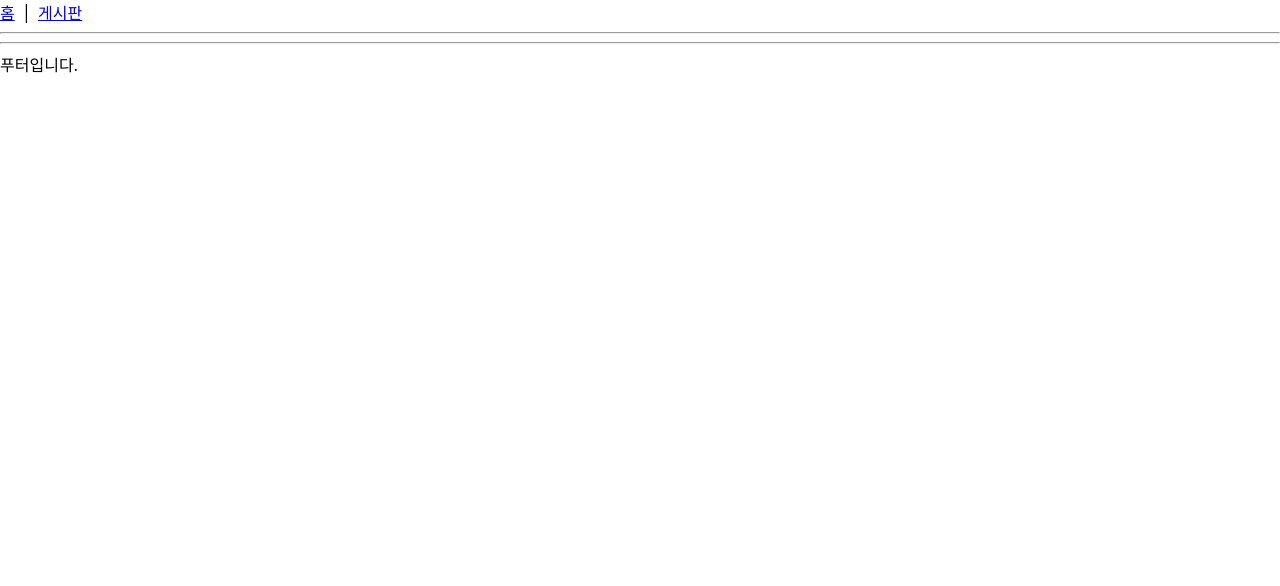
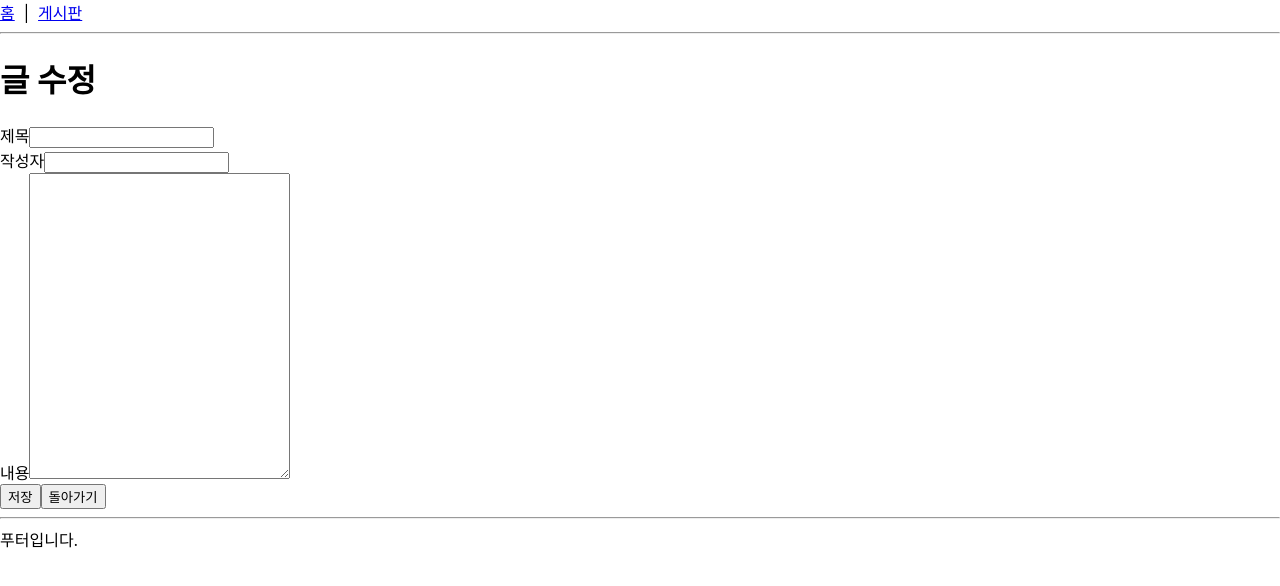
Before and after one commit to DAMHEE-K/Community, a React (Create React App) app in the folder front/client/: page /write in a window 1280 px wide. Before the commit this address had no page. Shown: the top 586 px of the page. Built offline with nearby package versions, Linux system fonts and the light colour scheme.

Commit message:
react 글 삭제/수정 추가
react 글 삭제/수정 추가

```diff
--- a/front/client/src/App.js
+++ b/front/client/src/App.js
@@ -4,6 +4,8 @@ import BoardList from './routes/BoardList';
 import Home from "./routes/Home";
 import React from 'react';
 import BoardDetail from './routes/BoardDetail';
+import BoardWrite from './routes/BoardWrite';
+import BoardUpdate from './routes/BoardUpdate';
 
 function App() {
   return (
@@ -11,6 +13,8 @@ function App() {
       <Route path="/" element={<Home />}/>
       <Route path="/board" element={<BoardList/>} />
       <Route path="/board/:foodId" element={<BoardDetail/>} />
+      <Route path="/write" element={<BoardWrite />} />
+      <Route path="/update/:foodId" element={<BoardUpdate />} />
     </Routes>
   );
 }
--- a/front/client/src/component/Board.js
+++ b/front/client/src/component/Board.js
@@ -1,18 +1,44 @@
+import axios from "axios";
 import React from "react";
-import {Link} from "react-router-dom";
+import { useNavigate } from "react-router-dom";
 
-const Board = ({ foodId, foodTitle, userId, foodCreatedAt, foodContent, images }) => {
+const Board = ({ foodId, foodTitle, userId, foodCreatedAt, foodContent }) => {
+    const navigate = useNavigate();
+
+    const updateBoard = () => {
+        navigate('/update/' + foodId);
+    };
+
+    const deleteBoard = async() => {
+        if(window.confirm("게시글을 정말 삭제하시겠습니까?")) {
+            await axios.delete(`//localhost:5000/api/foodboards/${foodId}`).then((resp) => {
+                alert("삭제되었습니다. 게시글 목록으로 이동합니다.");
+                navigate('/board');
+            });
+        }
+    };
+
+    const backToList = () => {
+        navigate('/board')
+    };
+
     return(
+    <div>
         <div>
             <h1>{foodTitle}</h1>
+            <p>글 번호 : {foodId}</p>
             <p>작성자 : {userId}</p>
             <p>작성일시 : {foodCreatedAt}</p>
-            <p>첨부파일 :</p>
             <hr />
             <div>{foodContent}</div>
             <hr />
-            <Link to="/">돌아가기</Link>
         </div>
+        <div>
+            <button onClick={updateBoard}>수정</button>
+            <button onClick={deleteBoard}>삭제</button>
+            <button onClick={backToList}>목록</button>
+        </div>
+    </div>
     );
 };
 
--- a/front/client/src/component/Td.js
+++ b/front/client/src/component/Td.js
@@ -3,15 +3,16 @@ import { Link } from "react-router-dom";
 
 const Td = ({board}) => {
     return (
-        <>
-
         <tr>
             <td>{board.foodId}</td>
-            <Link to={`/board/${board.foodId}`}><td>{board.foodTitle}</td></Link>
+            <td>
+                <Link to={`/board/${board.foodId}`}>
+                    {board.foodTitle}
+                </Link>
+            </td>
             <td>{board.userId}</td>
             <td>{board.foodCreatedAt}</td>
         </tr>
-        </>
     )
 }
 
--- a/front/client/src/routes/BoardDetail.js
+++ b/front/client/src/routes/BoardDetail.js
@@ -10,7 +10,6 @@ const BoardDetail = () => {
     const getBoard = async() => {
         const resp = await axios.get(`//localhost:5000/api/foodboards/${foodId}`);
         const data = resp.data;
-        console.log(data);
         setBoard(data);
         setLoading(false);
     }
--- a/front/client/src/routes/BoardList.js
+++ b/front/client/src/routes/BoardList.js
@@ -1,8 +1,10 @@
 import React, { useEffect, useState } from 'react';
+import { Link, Navigate, useNavigate } from 'react-router-dom';
 import axios from "axios";
 import Tr from "../component/Tr";
 
 const BoardList = () => {
+  const navigate = useNavigate();
   const [boardList, setBoardList] = useState([]);
 
   const getBoardList = async () => {
@@ -14,6 +16,10 @@ const BoardList = () => {
     } catch (error) {
       console.error('데이터 오류 발생:', error);
     }
+  }
+
+  const writeBoard = () => {
+    navigate('/write');
   }
 
   useEffect(() => {
@@ -34,6 +40,9 @@ const BoardList = () => {
             </thead>
             <Tr boardList={boardList} />
         </table>
+        <div>
+          <button onClick={writeBoard}>글쓰기</button>
+        </div>
     </div>
   );
 };
--- /dev/null
+++ b/front/client/src/routes/BoardUpdate.js
@@ -0,0 +1,94 @@
+import React, { useEffect, useState } from "react";
+import { useNavigate, useParams } from 'react-router-dom';
+import axios from 'axios';
+
+const BoardUpdate = () => {
+    const navigate = useNavigate();
+    const { foodId } = useParams();
+    const [board, setBoard] = useState({
+        foodTitle: '',
+        userId: '',
+        foodContent: ''
+    });
+
+    const { foodTitle, userId, foodContent } = board;
+
+    console.log(board);
+
+    const onChange = (event) => {
+        const { value, name } = event.target;
+        setBoard({
+            ...board,
+            [name] : value,
+        });
+    };
+
+    const getBoard = async() => {
+        const resp = await axios.get(`//localhost:5000/api/foodboards/${foodId}`)
+        const data = resp.data;
+        setBoard(data);
+    };
+
+    const updateBoard = async() => {
+        const formData = new FormData();
+        formData.append('foodTitle', foodTitle);
+        formData.append('foodContent', foodContent);
+        formData.append('foodUserId', userId);
+
+        await axios.patch(`//localhost:5000/api/foodboards/${foodId}`,
+        formData,
+        {
+            headers: {
+                'Content-Type' : 'multipart/form-data'
+            },
+        }).then((resp) => {
+            alert("수정되었습니다.");
+            navigate('/board/' + foodId);
+        });
+    };
+
+    const backToDetail = () => {
+        navigate('/board/' + foodId);
+    };
+
+    useEffect(() => {
+        getBoard();
+    }, []);
+
+    return (
+        <div>
+            <div>
+                <h1>글 작성</h1>
+            </div>
+            <div>
+                <span>제목</span>
+                <input type="text" name="foodTitle" value={foodTitle} onChange={onChange} />
+            </div>
+            <div>
+                <span>작성자</span>
+                <input
+                    type="text"
+                    name="foodUserId"
+                    value={userId}
+                    readOnly={true}
+                />
+            </div>
+            <div>
+                <span>내용</span>
+                <textarea
+                    name="foodContent"
+                    cols="30"
+                    rows="20"
+                    value={foodContent}
+                    onChange={onChange}
+                ></textarea>
+            </div>
+            <div>
+                <button onClick={updateBoard}>수정</button>
+                <button onClick={backToDetail}>취소</button>
+            </div>
+        </div>
+    )
+}
+
+export default BoardUpdate;
--- /dev/null
+++ b/front/client/src/routes/BoardWrite.js
@@ -0,0 +1,82 @@
+import React, { useState } from "react";
+import { useNavigate } from "react-router-dom";
+import axios from "axios";
+
+const BoardWrite = () => {
+    const navigate = useNavigate();
+
+    const [board, setBoard] = useState({
+        foodTitle : '',
+        foodContent : '',
+    });
+
+
+    const onChange = (event) => {
+        const { value, name } = event.target;
+        setBoard({
+            ...board,
+            [name] : value,
+        });
+    };
+
+    const { foodContent, foodTitle, foodUserId } = board;
+
+    const saveBoard = async() => {
+        const formData = new FormData();
+        formData.append('foodTitle', foodTitle);
+        formData.append('foodContent', foodContent);
+        formData.append('foodUserId', foodUserId);
+
+        await axios.post(`//localhost:5000/api/foodboards`,
+            formData,
+            {
+                headers: {
+                    'Content-Type' : 'multipart/form-data'
+                },
+            }
+        ).then((resp) => {
+            alert("게시글이 등록되었습니다.");
+            navigate('/board');
+        });
+    };
+
+    const backToList = () => {
+        navigate('/board');
+    };
+
+    return (
+        <div>
+            <div>
+                <h1>글 수정</h1>
+            </div>
+            <div>
+                <span>제목</span>
+                <input type="text" name="foodTitle" value={foodTitle} onChange={onChange} />
+            </div>
+            <div>
+                <span>작성자</span>
+                <input
+                    type="text"
+                    name="foodUserId"
+                    value={foodUserId}
+                />
+            </div>
+            <div>
+                <span>내용</span>
+                <textarea
+                    name="foodContent"
+                    cols="30"
+                    rows="20"
+                    value={foodContent}
+                    onChange={onChange}
+                ></textarea>
+            </div>
+            <div>
+                <button onClick={saveBoard}>저장</button>
+                <button onClick={backToList}>돌아가기</button>
+            </div>
+        </div>
+    );
+};
+
+export default BoardWrite;
```
Also changed, not shown: 1 other file (tests, documents, lock files or other folders).
